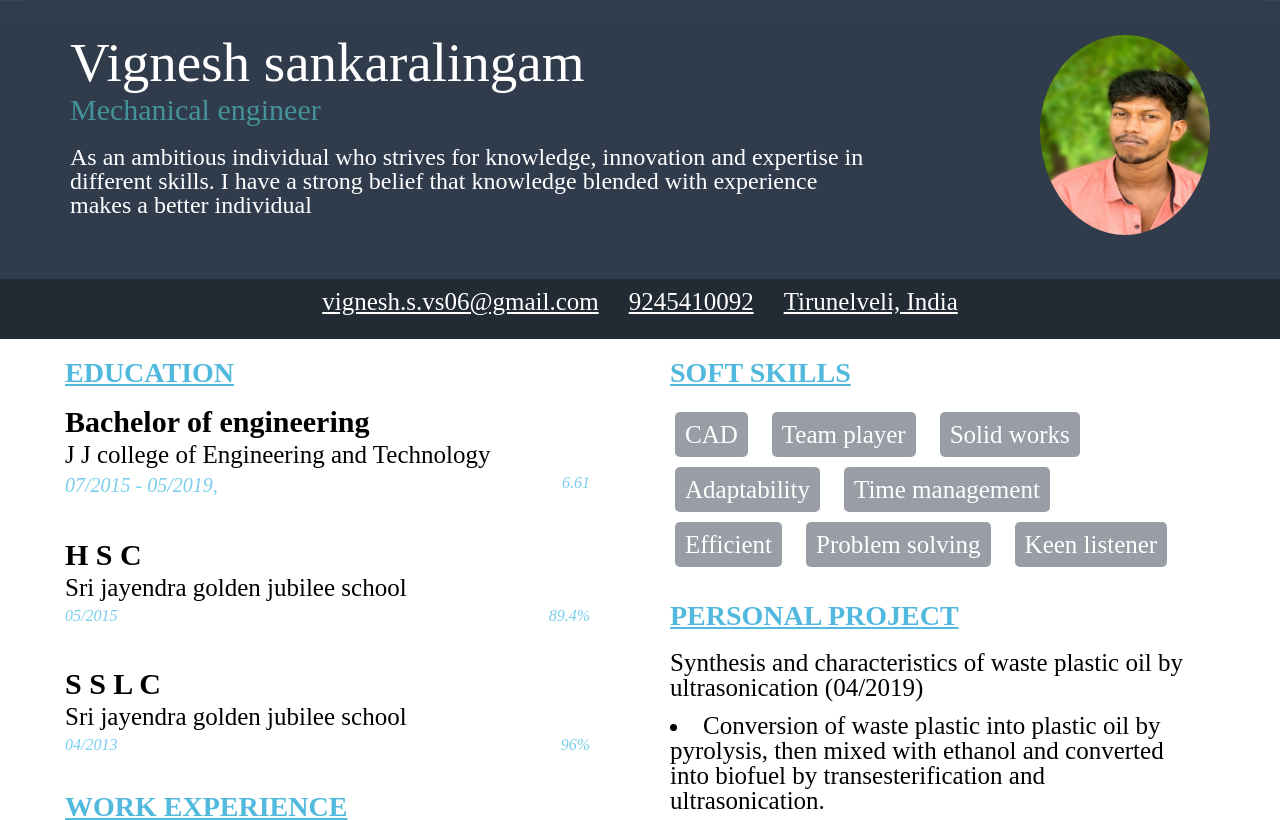
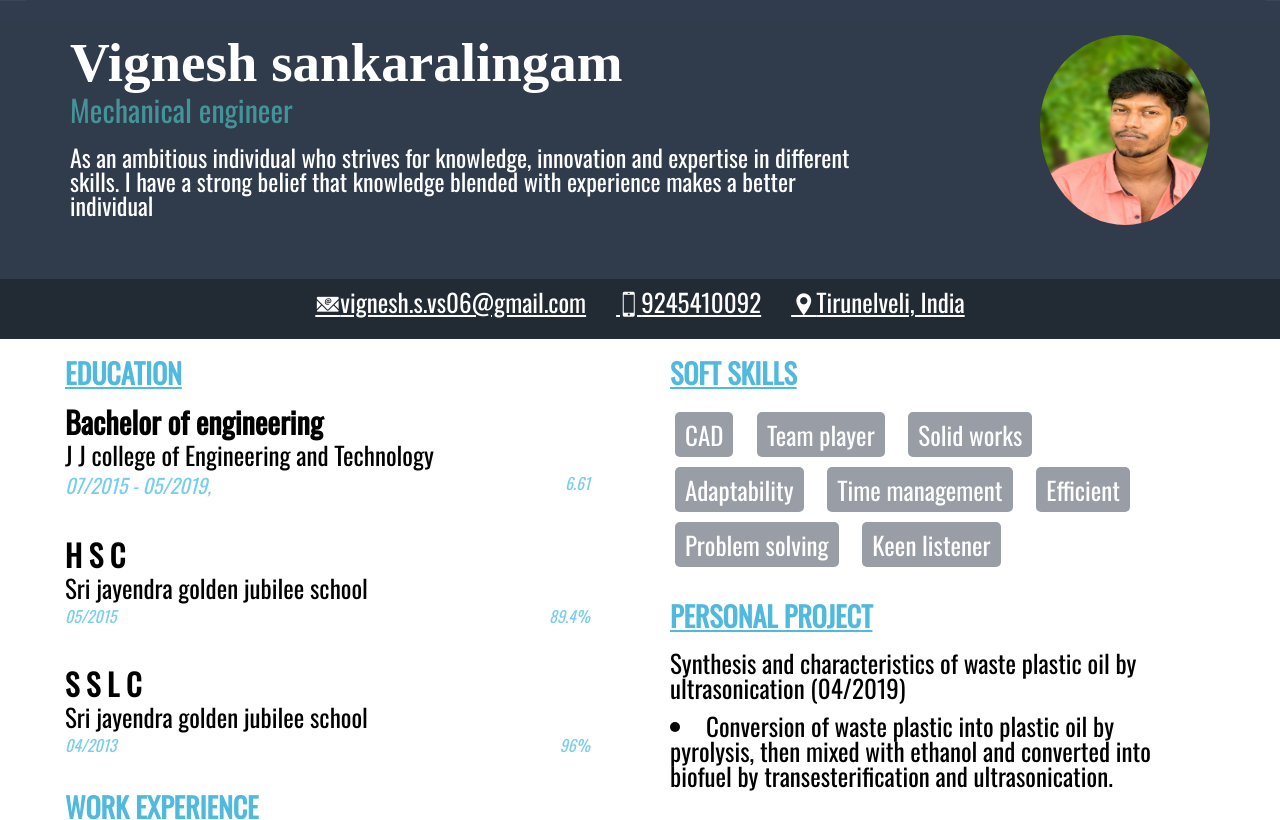
Before and after one commit to FabevyVel/fsd-06-project-1, a website: page oorkalasamy/index.html in a window 1280 px wide. Shown: the top 820 px of the page. Drawn offline with nearby package versions, Linux system fonts and the light colour scheme.

Commit message:
new update

```diff
--- a/oorkalasamy/css/main.css
+++ b/oorkalasamy/css/main.css
@@ -1,8 +1,12 @@
-body {
+* {
+  box-sizing: border-box;
+}
+  body {
   background-image: url(../doc/resume.jpg);
   background-position: center top;
   height: 1750px;
   width: auto;
+  font-family: 'Oswald', sans-serif;
 }
 .header {
   background-color: #303b4c;
@@ -29,6 +33,8 @@ padding: 10px;
 font-size: 55px;
 color: white;
 padding-top: 10px;
+font-family: 'Spectral', serif;
+font-weight: 800;
 }
 .fc-1 h4{
    font-size: 30px;
--- a/oorkalasamy/index.html
+++ b/oorkalasamy/index.html
@@ -7,7 +7,11 @@
     <meta name="viewport" content="width=device-width, initial-scale=1.0">
     <title>Document</title>
     <link rel="stylesheet" href="css/reset.css">
+    <link rel="preconnect" href="https://fonts.googleapis.com">
+    <link rel="preconnect" href="https://fonts.gstatic.com" crossorigin>
+    <link href="https://fonts.googleapis.com/css2?family=Oswald&family=Spectral:wght@800&display=swap" rel="stylesheet">
     <link rel="stylesheet" href="css/main.css">
+    <link rel="stylesheet" href="../icofont/icofont.css"
 </head>
 
 <body>
@@ -35,9 +39,9 @@
     <div class="contacts">
         <div class="container">
             <div class="content-2">
-                <div><a href="mailto:vignesh.s.vs06@gmail.com">vignesh.s.vs06@gmail.com</a></div>
-                <div><a href="tel:9245410092">9245410092</a></div>
-                <div><a href="from:">Tirunelveli, India</a></div>
+                <div><a href="mailto:vignesh.s.vs06@gmail.com"><i class="icofont-email"></i>vignesh.s.vs06@gmail.com</a></div>
+                <div><a href="tel:9245410092"><i class="icofont-iphone"></i>9245410092</a></div>
+                <div><a href="from:"><i class="icofont-location-pin"></i>Tirunelveli, India</a></div>
             </div>
         </div>
     </div>
```
